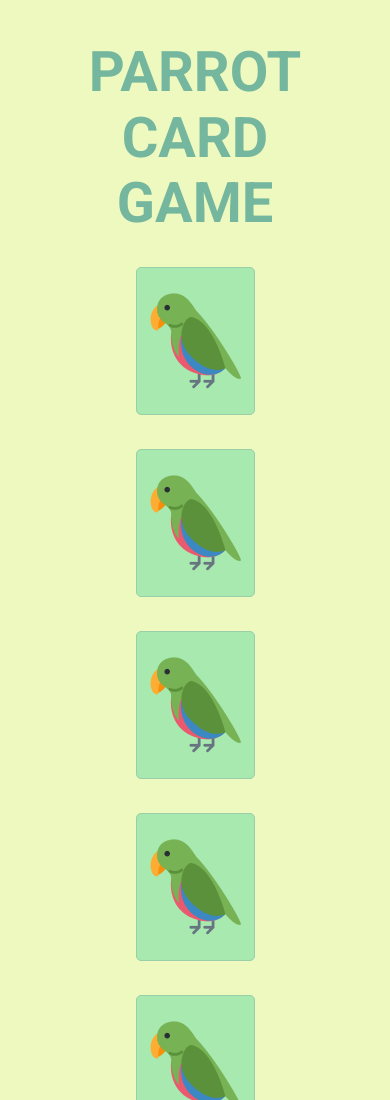
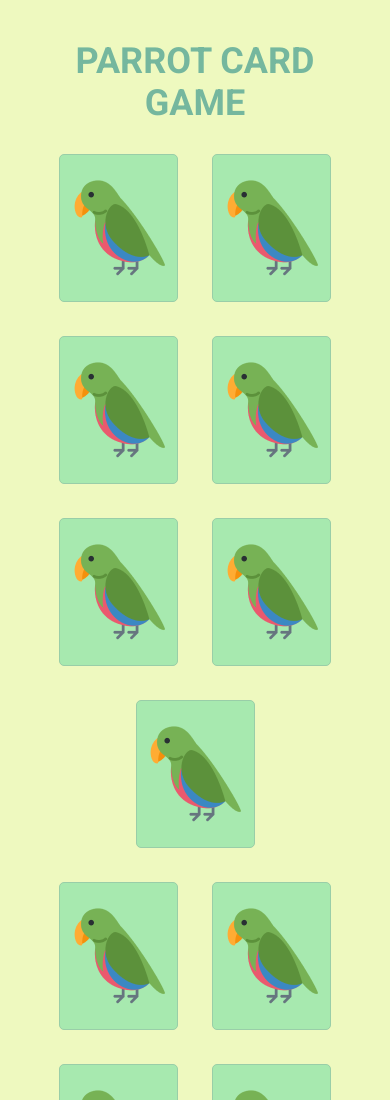
Before and after one commit to amandajlfiuza/parrotscardgame, a plain HTML site: page index.html in a window 390 px wide. Shown: the top 1100 px of the page. Drawn offline with Linux system fonts and the light colour scheme.

Commit message:
Layout com responsividade

```diff
--- a/css/styles.css
+++ b/css/styles.css
@@ -2,8 +2,8 @@ body {
     background-color: #EEF9BF;
     padding-top: 40px;
     padding-bottom: 40px;
-    padding-left: 88px;
-    padding-right: 88px;
+    padding-left: 10%;
+    padding-right: 10%;
 
     display: flex;
     flex-direction: column;
@@ -61,3 +61,10 @@ h1 {
 .card.virado > .frente {
     display: none;
 }
+
+    @media (max-width: 414px) {
+        h1 {
+            font-size: 36px;
+            line-height: 42.19px;
+        }
+    }
--- a/index.html
+++ b/index.html
@@ -17,12 +17,12 @@
     <h1>PARROT CARD GAME</h1>
 
     <div class="cards1">
-        <div class="card" onclick="virarCarta(this)">
+        <div class="card" onclick="virarCarta(this)" data-identifier="card">
             <img class="frente" src="./imagens/front 1.png" />
             <img class="verso" src="./imagens/fiestaparrot.gif" />
         </div>
         <div class="card" onclick="virarCarta(this)">
-            <img class="frente" src="./imagens/front 1.png" />
+            <img class="frente" src="./imagens/front 1.png" data-identifier="back-face"/>
             <img class="verso" src="./imagens/fiestaparrot.gif" />
         </div>
         <div class="card" onclick="virarCarta(this)">
```
